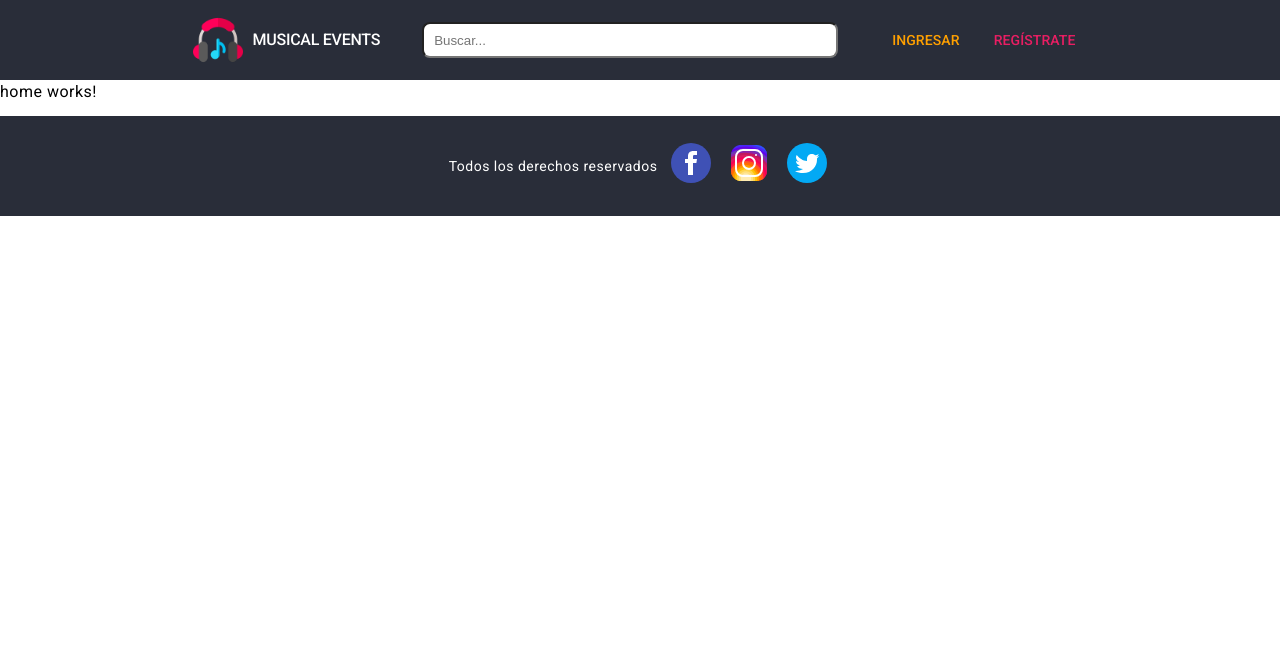
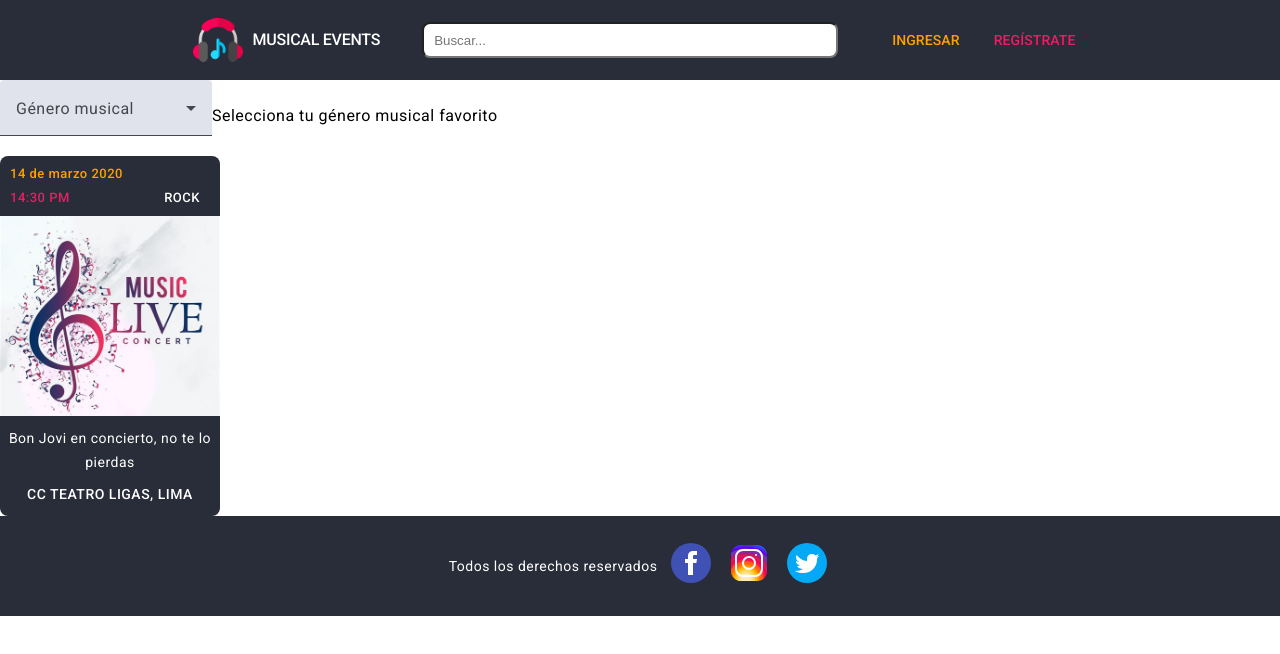
Before and after one commit to Abraham2748/musicstore-frontend202404, an Angular app: page /home in a window 1280 px wide. Shown: the top 654 px of the page. Built offline with nearby package versions, Linux system fonts and the light colour scheme.

Commit message:
Avance clase 2

```diff
--- a/src/app/home/home.component.html
+++ b/src/app/home/home.component.html
@@ -1,3 +1,22 @@
 <app-header></app-header>
-<p>home works!</p>
+
+<div>
+  <div>
+    <mat-form-field>
+      <mat-label>Género musical</mat-label>
+      <mat-select>
+        <mat-option value="1">Cumbia</mat-option>
+        <mat-option value="2">Salsa</mat-option>
+        <mat-option value="3">Merengue</mat-option>
+        <mat-option value="4">Reggae</mat-option>
+        <mat-option value="5">Rock</mat-option>
+      </mat-select>
+    </mat-form-field>
+    <span>Selecciona tu género musical favorito</span>
+  </div>
+  <div>
+    <app-event-card></app-event-card>
+  </div>
+</div>
+
 <app-footer></app-footer>
--- a/src/app/shared/components/event-card/event-card.component.css
+++ b/src/app/shared/components/event-card/event-card.component.css
@@ -0,0 +1,62 @@
+.container {
+  width: 220px;
+  height: 360px;
+  background-color: var(--secondary-color);
+  display: flex;
+  flex-direction: column;
+  border-radius: 8px;
+  color: white;
+  & .superior {
+    width: 100%;
+    display: flex;
+    justify-content: space-between;
+    height: 60px;
+    font-size: 13px;
+    font-weight: 500;
+    & .date-time-container {
+      display: flex;
+      flex-direction: column;
+      justify-content: center;
+      margin-left: 10px;
+      & .date {
+        color: var(--primary-color);
+      }
+      & .time {
+        color: var(--accent-color);
+      }
+    }
+    & .genre-container {
+      & span {
+        display: block;
+        margin-top: 30px;
+        margin-right: 20px;
+      }
+    }
+  }
+  & .middle {
+    width: 100%;
+    height: 200px;
+    & img {
+      width: 100%;
+      height: 100%;
+      object-fit: cover;
+    }
+  }
+  & .bottom {
+    width: 100%;
+    height: 100px;
+    display: flex;
+    flex-direction: column;
+    justify-content: space-between;
+    align-items: center;
+    font-size: 14px;
+    & .description {
+      text-align: center;
+      margin-top: 10px;
+    }
+    & .place {
+      font-weight: 500;
+      margin-bottom: 10px;
+    }
+  }
+}
--- a/src/app/shared/components/event-card/event-card.component.html
+++ b/src/app/shared/components/event-card/event-card.component.html
@@ -1 +1,18 @@
-<p>event-card works!</p>
+<div class="container">
+  <div class="superior">
+    <div class="date-time-container">
+      <span class="date">14 de marzo 2020</span>
+      <span class="time">14:30 PM</span>
+    </div>
+    <div class="genre-container">
+      <span>ROCK</span>
+    </div>
+  </div>
+  <div class="middle">
+    <img src="images/generic-concert-poster.jpg" alt="event-image" />
+  </div>
+  <div class="bottom">
+    <span class="description">Bon Jovi en concierto, no te lo pierdas</span>
+    <span class="place">CC TEATRO LIGAS, LIMA</span>
+  </div>
+</div>
```
Also changed, not shown: src/app/home/home.component.ts (+10 -1 lines), public/images/generic-concert-poster.jpg (added).
